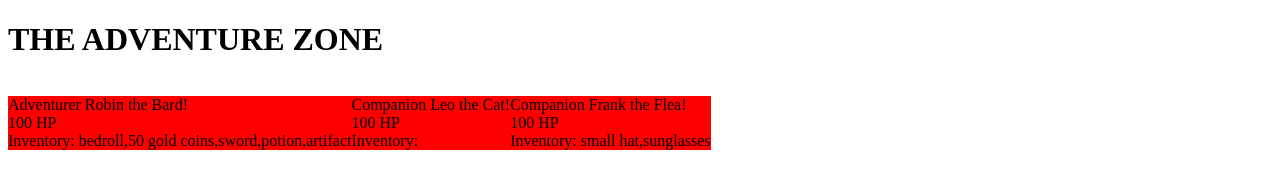
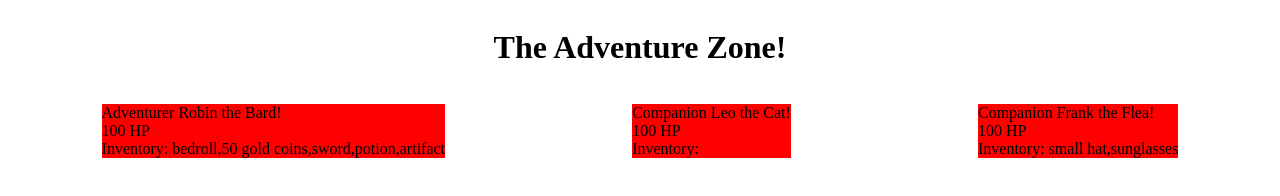
Before and after one commit to quinnpshannon/oop-adventure, a plain HTML site: page index.html in a window 1280 px wide. Drawn offline with Linux system fonts and the light colour scheme.

Commit message:
moved some stuff around to make it a little nicer

```diff
--- a/css/style.css
+++ b/css/style.css
@@ -1,8 +1,8 @@
-div {
+main {
+    display: flex;
     justify-content: space-around;
 }
 p {
-    display: inline-flex;
-    justify-content: space-around;
+    display: flex;
     background-color: red;
 }
--- a/index.html
+++ b/index.html
@@ -9,6 +9,9 @@
 </head>
 <body>
     <div id="adventure-zone">
+        <main>
+            <h1>The Adventure Zone!</h1>
+        </main>
 
     </div>
 </body>
--- a/js/index.js
+++ b/js/index.js
@@ -1,8 +1,5 @@
 const zone = document.getElementById('adventure-zone');
-const row = document.createElement('div');
-const h1 = document.createElement('h1');
-h1.innerText = 'THE ADVENTURE ZONE';
-zone.appendChild(h1);
+const row = document.createElement('main');
 // const adventurer = {
 //     name: "Robin",
 //     health: 10,
```
